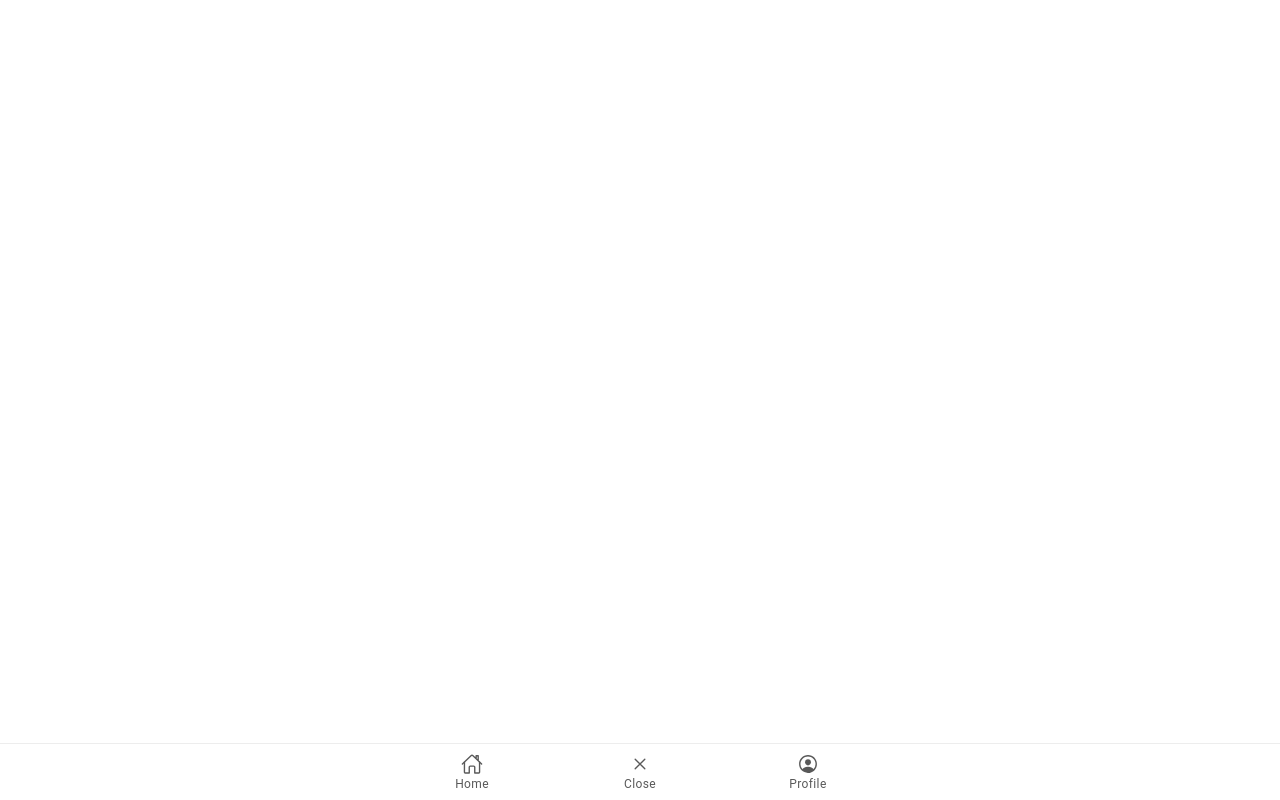
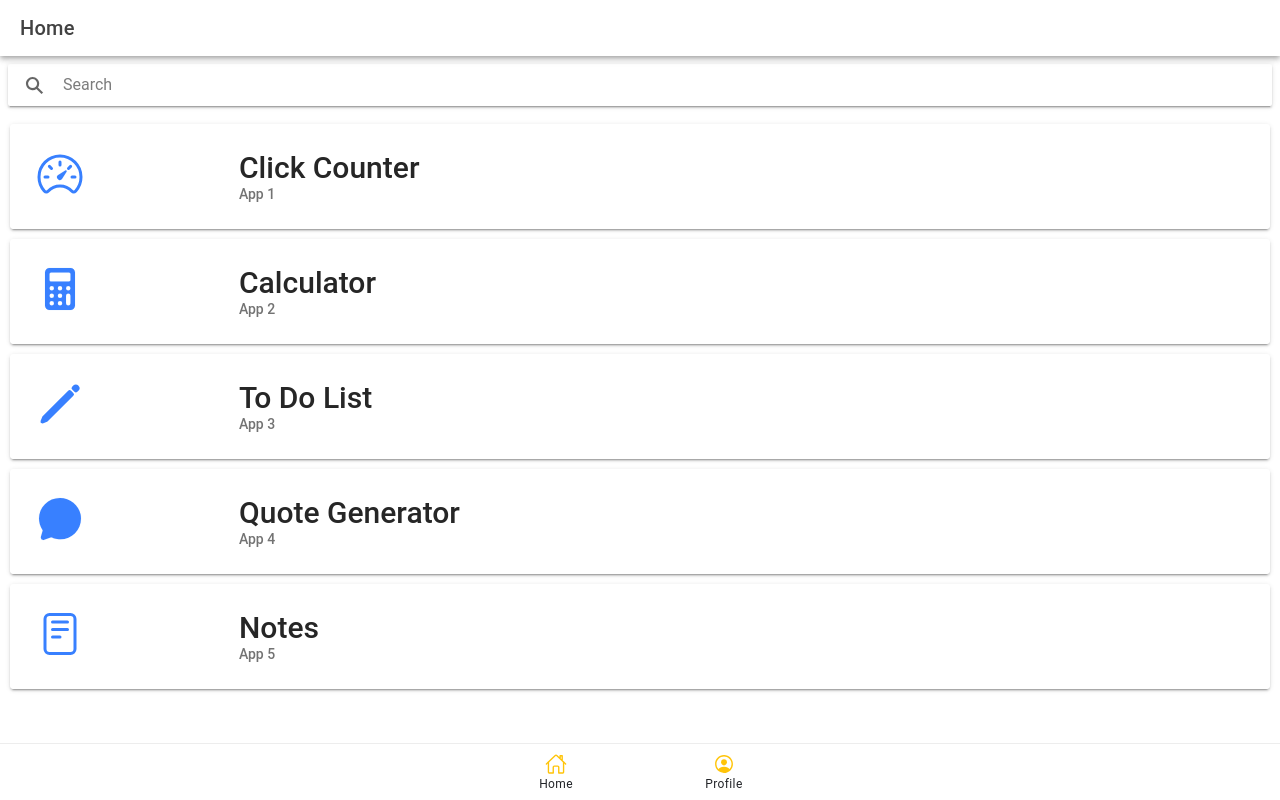
Before and after one commit to kenethlompon/ion-t-lompon, a React (Vite) app: page /ionic-t-lompon/Home in a window 1280 px wide. Built offline with nearby package versions, Linux system fonts and the light colour scheme.

Commit message:
added changes

```diff
--- a/package.json
+++ b/package.json
@@ -3,7 +3,10 @@
   "private": true,
   "version": "0.0.1",
   "type": "module",
+  "homepage": "https://kenethlompon.github.io/ionic-t-lompon/",
   "scripts": {
+    "predeploy" : "npm run build",
+    "deploy" : "gh-pages -d dist",
     "dev": "vite",
     "build": "tsc && vite build",
     "preview": "vite preview",
--- a/src/App.tsx
+++ b/src/App.tsx
@@ -48,45 +48,40 @@ const App: React.FC = () => (
   <IonReactRouter>
     <IonTabs>
       <IonRouterOutlet>
-          <Route exact path="/Home">
+      <Route exact path="/ionic-t-lompon/Home">
           <Home />
         </Route>
-          <Route exact path="/Profile">
+        <Route exact path="/ionic-t-lompon/Home/Profile">
           <Profile />
         </Route>
-          <Route exact path="/ClickCounter">
+        <Route exact path="/ionic-t-lompon/Home/ClickCounter">
           <ClickCounter />
         </Route>
-          <Route path="/Calculator">
+        <Route path="/ionic-t-lompon/Home/Calculator">
           <Calculator />
         </Route>
-          <Route path="/todolist"> {/* Add a route for the TodoList page */}
+        <Route path="/ionic-t-lompon/Home/todolist">
           <TodoList />
         </Route>
-          <Route path="/qoutegenerator">
+        <Route path="/ionic-t-lompon/Home/qoutegenerator">
           <Qoutegenerator />
         </Route>
-
-          <Route path="/notes">
+        <Route path="/ionic-t-lompon/Home/Notes">
           <Notes />
         </Route>
-
+        <Route exact path="/ionic-t-lompon/">
+          <Redirect to="/ionic-t-lompon/Home" />
+        </Route>
       </IonRouterOutlet>
-
       <IonTabBar slot="bottom">
-          <IonTabButton tab="Home" href="/Home">
-            <IonIcon aria-hidden="true" icon={homeOutline} />
-            <IonLabel>Home</IonLabel>
+      <IonTabButton  tab="Home" href="/ionic-t-lompon/Home">
+            <IonIcon aria-hidden="true" color='warning' icon={homeOutline} />
+            <IonLabel color='dark'>Home</IonLabel>
           </IonTabButton>
-          <IonTabButton tab="Close" href="/Close">
-            <IonIcon aria-hidden="true" icon={closeOutline} />
-            <IonLabel>Close</IonLabel>
+          <IonTabButton tab="Profile" href="/ionic-t-lompon/Profile">
+            <IonIcon aria-hidden="true" color='warning' icon={personCircleOutline} />
+            <IonLabel color='dark'>Profile</IonLabel>
           </IonTabButton>
-          <IonTabButton tab="Profile" href="/Profile">
-            <IonIcon aria-hidden="true" icon={personCircleOutline} />
-            <IonLabel>Profile</IonLabel>
-          </IonTabButton>
-
         </IonTabBar>
       </IonTabs>
     </IonReactRouter>
--- a/src/pages/Calculator.tsx
+++ b/src/pages/Calculator.tsx
@@ -68,6 +68,9 @@ const Calculator: React.FC = () => {
     <IonPage>
       <IonHeader>
         <IonToolbar>
+        <IonButton slot="start" fill="clear" href='/'>
+            Back
+          </IonButton>
           <IonButtons slot="start">
             <IonBackButton defaultHref="/Home" />
           </IonButtons>
--- a/src/pages/ClickCounter.tsx
+++ b/src/pages/ClickCounter.tsx
@@ -17,6 +17,9 @@ const ClickCounter: React.FC = () => {
     <IonPage>
       <IonHeader>
         <IonToolbar>
+        <IonButton slot="start"  fill="clear"  href="/Home">
+            Back
+          </IonButton>
           <IonButtons slot="start">
             <IonBackButton defaultHref="/Home" />
           </IonButtons>
--- a/src/pages/Home.tsx
+++ b/src/pages/Home.tsx
@@ -37,7 +37,7 @@ const cardData = [
     title: 'Click Counter',
     icon: speedometerOutline,
     subtitle: 'App 1',
-    link: '/clickcounter',
+    link: '/ion-t-lompon/Home/ClickCounter',
     tags: {
 
     }
@@ -47,7 +47,7 @@ const cardData = [
     title: 'Calculator',
     icon: calculator,
     subtitle: 'App 2',
-    link: '/calculator',
+    link: '/ion-t-lompon/Home/Calculator',
     tags: {
 
     }
@@ -56,7 +56,7 @@ const cardData = [
     title: 'To Do List',
     icon: pencil,
     subtitle: 'App 3',
-    link: '/todolist',
+    link: '/ion-t-lompon/Home/todolist',
     tags: {
 
     }
@@ -65,7 +65,7 @@ const cardData = [
     title: 'Quote Generator',
     icon: chatbubble,
     subtitle: 'App 4',
-    link: '/qoutegenerator',
+    link: '/ion-t-lompon/Home/ClickCounter',
     tags: {
 
     }
@@ -74,7 +74,7 @@ const cardData = [
     title: 'Notes',
     icon: readerOutline,
     subtitle: 'App 5',
-    link: '/notes',
+    link: '/ion-t-lompon/Home/notes',
     tags: {
 
     }
@@ -99,8 +99,8 @@ const Home: React.FC = () => {
             <IonTitle size="large">Home</IonTitle>
           </IonToolbar>
         </IonHeader>
+      {/*Dynamic Search*/}
 
-          {/*Dynamic Search*/}
           <IonSearchbar
             value={searchTerm}
             onIonInput={(e) => setSearchTerm(e.target.value ?? '')}
@@ -109,7 +109,7 @@ const Home: React.FC = () => {
           {cardData
             .filter((card) => card.title.toLowerCase().includes(searchTerm.toLowerCase()))
             .map((card, index) => (
-              <IonCard key={index} href={card.link}>
+              <IonCard key={index} href={card.link} routerDirection='forward'>
                 <IonCardHeader>
                   <IonCardTitle>
                     <IonGrid>
--- a/src/pages/notes/notes.tsx
+++ b/src/pages/notes/notes.tsx
@@ -150,6 +150,7 @@ const deleteNote = async (index: number) => {
     <IonPage>
       <IonHeader>
         <IonToolbar>
+
           <IonButtons slot='start'>
               <IonBackButton defaultHref='/Home'/>
            </IonButtons>
--- a/src/pages/todolist.tsx
+++ b/src/pages/todolist.tsx
@@ -151,7 +151,7 @@ const deleteNote = async (index: number) => {
       <IonHeader>
         <IonToolbar>
           <IonButtons slot='start'>
-              <IonBackButton defaultHref='/Home'/>
+              <IonBackButton defaultHref='/app/Home'/>
            </IonButtons>
           <IonTitle>Todolist</IonTitle>
         </IonToolbar>
--- a/vite.config.ts
+++ b/vite.config.ts
@@ -1,16 +1,8 @@
-import legacy from '@vitejs/plugin-legacy'
 import react from '@vitejs/plugin-react'
 import { defineConfig } from 'vite'
 
 // https://vitejs.dev/config/
 export default defineConfig({
-  plugins: [
-    react(),
-    legacy()
-  ],
-  test: {
-    globals: true,
-    environment: 'jsdom',
-    setupFiles: './src/setupTests.ts',
-  }
+  plugins: [react()],
+  base: "/ionic-t-lompon/",
 })
```
Lines whose indentation alone changed are shown as unchanged.
